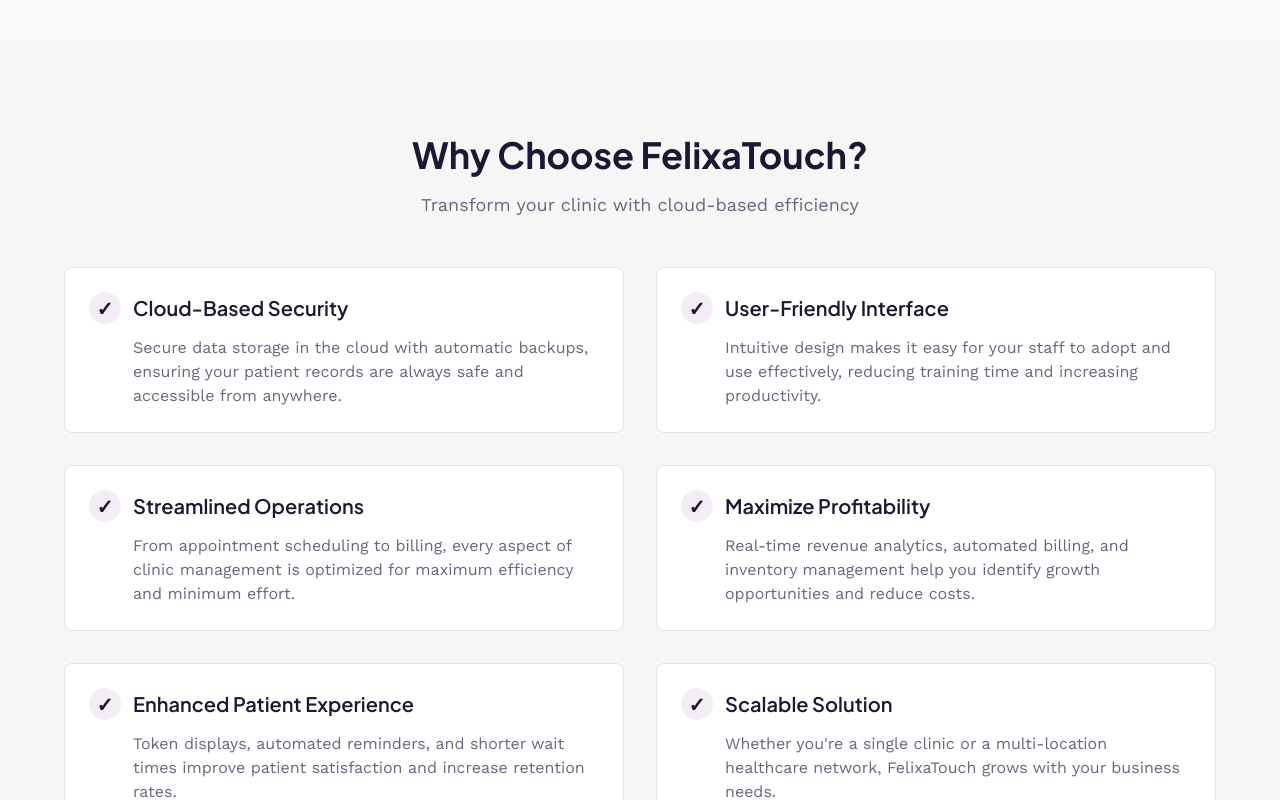
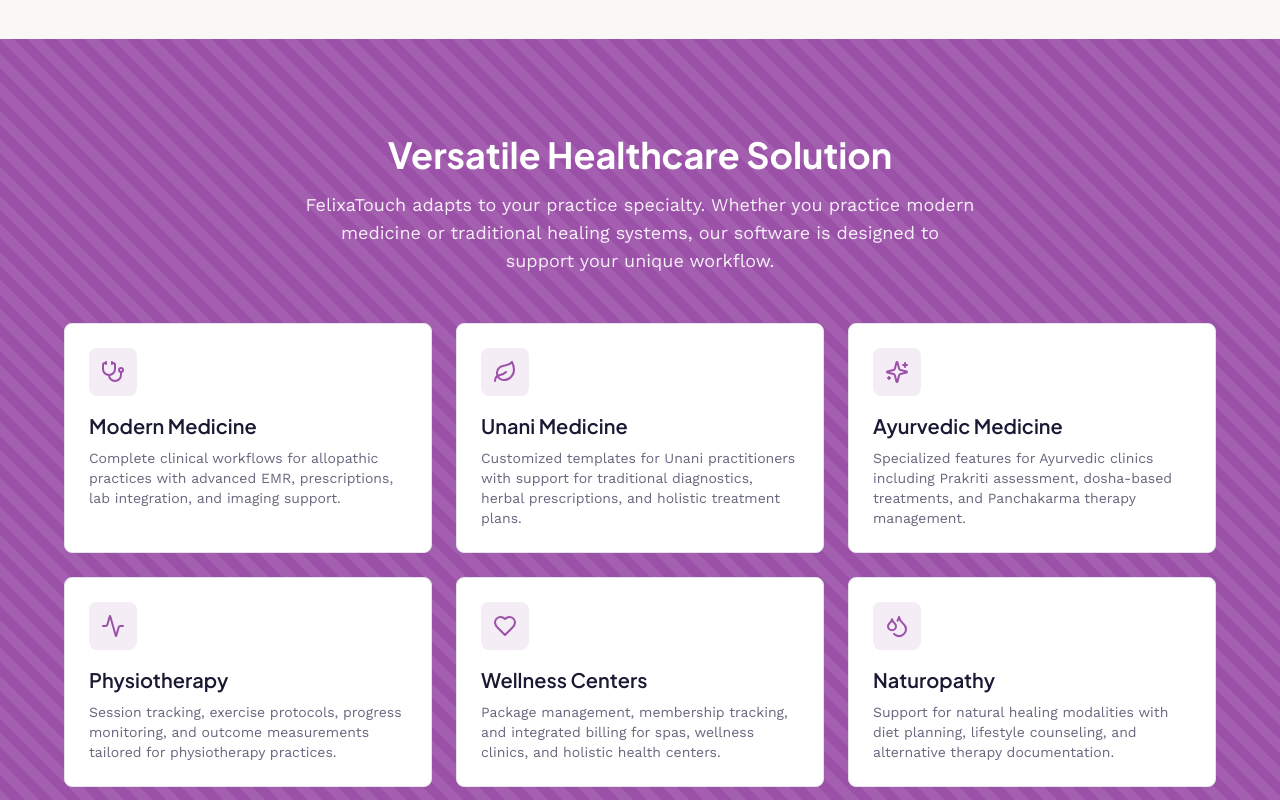
Before and after one commit to sahircmr/sg-1ee870b4-bf69-4278-8762-8b629c577315-1773661313, a Next.js app: page /products/felixatouch in a window 1280 px wide. Shown: the part 4400-5200 px from the top of the page. Built offline with nearby package versions, Linux system fonts and the light colour scheme.

Commit message:
feat(products/felixatouch): Add medical fraternity coverage section

```diff
--- a/src/pages/products/felixatouch.tsx
+++ b/src/pages/products/felixatouch.tsx
@@ -10,7 +10,8 @@
   FileText, Users, Calendar, Monitor, Pill,
   FlaskConical, ClipboardList, MessageSquare, CalendarCheck, FileEdit,
   Package, CreditCard, Shield, TrendingUp, Award,
-  BarChart3, Calendar as CalendarIcon, Database, Laptop, ClipboardCheck, Gift
+  BarChart3, Calendar as CalendarIcon, Database, Laptop, ClipboardCheck, Gift,
+  Stethoscope, Leaf, Sparkles, Heart, Activity, Droplets
 } from "lucide-react";
 
 export default function FelixaTouch() {
@@ -355,6 +356,100 @@
           </div>
         </section>
 
+        {/* Medical Fraternity Coverage */}
+        <section className="py-16 md:py-24 pattern-diagonal text-white">
+          <div className="container">
+            <div className="max-w-6xl mx-auto">
+              <div className="text-center mb-12">
+                <h2 className="text-3xl md:text-4xl font-bold mb-4">Versatile Healthcare Solution</h2>
+                <p className="text-lg text-white/90 max-w-2xl mx-auto">
+                  FelixaTouch adapts to your practice specialty. Whether you practice modern medicine or traditional healing systems, our software is designed to support your unique workflow.
+                </p>
+              </div>
+
+              <div className="grid md:grid-cols-2 lg:grid-cols-3 gap-6">
+                <Card className="bg-white border">
+                  <CardContent className="pt-6">
+                    <div className="w-12 h-12 rounded-lg bg-primary/10 flex items-center justify-center mb-4">
+                      <Stethoscope className="h-6 w-6 text-primary" />
+                    </div>
+                    <h3 className="text-xl font-semibold mb-2">Modern Medicine</h3>
+                    <p className="text-muted-foreground text-sm">
+                      Complete clinical workflows for allopathic practices with advanced EMR, prescriptions, lab integration, and imaging support.
+                    </p>
+                  </CardContent>
+                </Card>
+
+                <Card className="bg-white border">
+                  <CardContent className="pt-6">
+                    <div className="w-12 h-12 rounded-lg bg-primary/10 flex items-center justify-center mb-4">
+                      <Leaf className="h-6 w-6 text-primary" />
+                    </div>
+                    <h3 className="text-xl font-semibold mb-2">Unani Medicine</h3>
+                    <p className="text-muted-foreground text-sm">
+                      Customized templates for Unani practitioners with support for traditional diagnostics, herbal prescriptions, and holistic treatment plans.
+                    </p>
+                  </CardContent>
+                </Card>
+
+                <Card className="bg-white border">
+                  <CardContent className="pt-6">
+                    <div className="w-12 h-12 rounded-lg bg-primary/10 flex items-center justify-center mb-4">
+                      <Sparkles className="h-6 w-6 text-primary" />
+                    </div>
+                    <h3 className="text-xl font-semibold mb-2">Ayurvedic Medicine</h3>
+                    <p className="text-muted-foreground text-sm">
+                      Specialized features for Ayurvedic clinics including Prakriti assessment, dosha-based treatments, and Panchakarma therapy management.
+                    </p>
+                  </CardContent>
+                </Card>
+
+                <Card className="bg-white border">
+                  <CardContent className="pt-6">
+                    <div className="w-12 h-12 rounded-lg bg-primary/10 flex items-center justify-center mb-4">
+                      <Activity className="h-6 w-6 text-primary" />
+                    </div>
+                    <h3 className="text-xl font-semibold mb-2">Physiotherapy</h3>
+                    <p className="text-muted-foreground text-sm">
+                      Session tracking, exercise protocols, progress monitoring, and outcome measurements tailored for physiotherapy practices.
+                    </p>
+                  </CardContent>
+                </Card>
+
+                <Card className="bg-white border">
+                  <CardContent className="pt-6">
+                    <div className="w-12 h-12 rounded-lg bg-primary/10 flex items-center justify-center mb-4">
+                      <Heart className="h-6 w-6 text-primary" />
+                    </div>
+                    <h3 className="text-xl font-semibold mb-2">Wellness Centers</h3>
+                    <p className="text-muted-foreground text-sm">
+                      Package management, membership tracking, and integrated billing for spas, wellness clinics, and holistic health centers.
+                    </p>
+                  </CardContent>
+                </Card>
+
+                <Card className="bg-white border">
+                  <CardContent className="pt-6">
+                    <div className="w-12 h-12 rounded-lg bg-primary/10 flex items-center justify-center mb-4">
+                      <Droplets className="h-6 w-6 text-primary" />
+                    </div>
+                    <h3 className="text-xl font-semibold mb-2">Naturopathy</h3>
+                    <p className="text-muted-foreground text-sm">
+                      Support for natural healing modalities with diet planning, lifestyle counseling, and alternative therapy documentation.
+                    </p>
+                  </CardContent>
+                </Card>
+              </div>
+
+              <div className="mt-12 text-center">
+                <p className="text-lg text-white/90 max-w-3xl mx-auto">
+                  No matter your medical specialty, FelixaTouch provides the flexibility and features you need to deliver exceptional patient care while managing your practice efficiently.
+                </p>
+              </div>
+            </div>
+          </div>
+        </section>
+
         {/* Key Benefits */}
         <section className="py-16 md:py-24 bg-muted/30">
           <div className="container">
```
